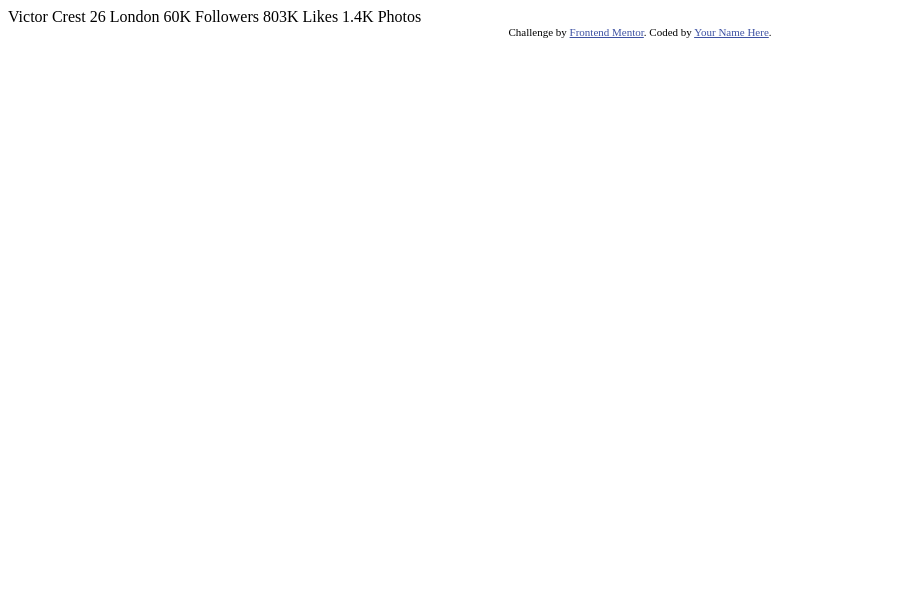
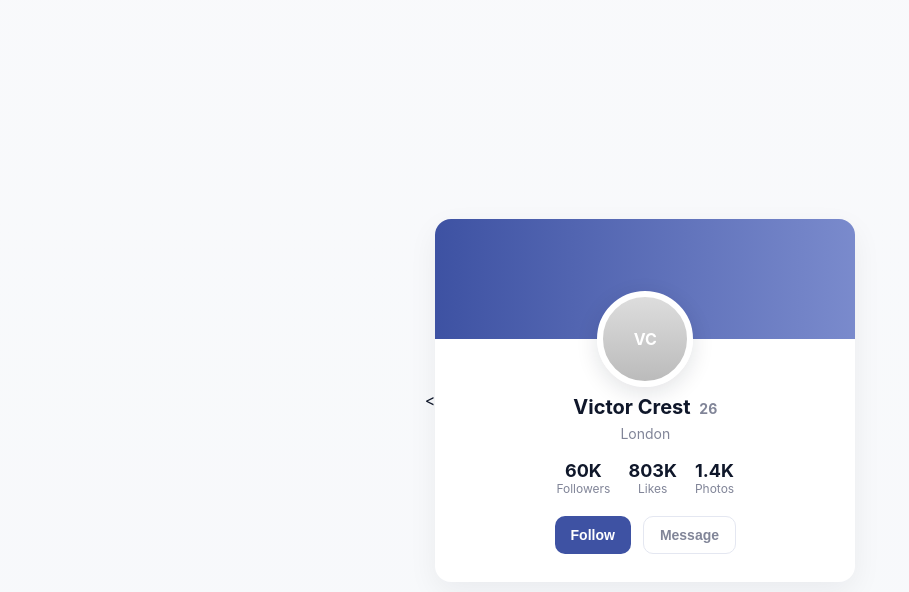
Before and after one commit to paulmehmet/Frontend-version-control-task-Paul-Mercy-.B., a plain HTML site: page index.html in a window 1280 px wide. Shown: the whole page, without its empty margins (0-909 px from the left). Drawn offline with Linux system fonts and the light colour scheme.

Commit message:
index.html,style.css,script.js

```diff
--- a/index.html
+++ b/index.html
@@ -1,35 +1,48 @@
-<!DOCTYPE html>
+<<!DOCTYPE html>
 <html lang="en">
 <head>
-  <meta charset="UTF-8">
-  <meta name="viewport" content="width=device-width, initial-scale=1.0">
+  <meta charset="utf-8" />
+  <meta name="viewport" content="width=device-width, initial-scale=1" />
+  <title>Profile Card Component</title>
+  <link rel="icon" type="image/png" sizes="32x32" href="./images/favicon-32x32.png">
+  <link rel="stylesheet" href="style.css">
+</head>
 
-  <link rel="icon" type="image/png" sizes="32x32" href="./images/favicon-32x32.png">
+<body>
+  <article class="card" aria-label="User profile card">
+    <div class="hero">
+      <div class="avatar" id="avatar">VC</div>
+    </div>
 
-  <title>Frontend Mentor | Profile card component</title>
+    <div class="content">
+      <div class="name" id="name">Victor Crest
+        <small>26</small>
+      </div>
+      <div class="sub" id="location">London</div>
 
+      <div class="stats">
+        <div class="stat">
+          <div class="num" id="followers">60K</div>
+          <div class="label">Followers</div>
+        </div>
+        <div class="stat">
+          <div class="num" id="likes">803K</div>
+          <div class="label">Likes</div>
+        </div>
+        <div class="stat">
+          <div class="num" id="photos">1.4K</div>
+          <div class="label">Photos</div>
+        </div>
+      </div>
 
-  <style>
-    .attribution { font-size: 11px; text-align: center; }
-    .attribution a { color: hsl(228, 45%, 44%); }
-  </style>
-</head>
-<body>
-  Victor Crest
-  26
-  London
+      <div class="actions">
+        <button class="btn-follow" id="followBtn" aria-pressed="false">Follow</button>
+        <button class="btn-message" id="messageBtn">Message</button>
+      </div>
+    </div>
 
-  60K
-  Followers
+  </article>
 
-  803K
-  Likes
-
-  1.4K
-  Photos
-  <div class="attribution">
-    Challenge by <a href="https://www.frontendmentor.io?ref=challenge" target="_blank">Frontend Mentor</a>.
-    Coded by <a href="#">Your Name Here</a>.
-  </div>
+  <script src="script.js"></script>
 </body>
 </html>
--- a/script.js
+++ b/script.js
@@ -0,0 +1,69 @@
+
+function formatCompact(n) {
+  if (n >= 1_000_000) return (n / 1_000_000).toFixed(1).replace(/\.0$/, "") + "M";
+  if (n >= 1000) return (n / 1000).toFixed(n % 1000 === 0 ? 0 : 1).replace(/\.0$/, "") + "K";
+  return String(n);
+}
+
+const state = {
+  name: "Victor Crest",
+  age: 26,
+  location: "London",
+  followers: 60000,
+  likes: 803000,
+  photos: 1400,
+  following: false
+};
+
+function render() {
+  document.getElementById("name").innerHTML = `${state.name} <small>${state.age}</small>`;
+  document.getElementById("location").textContent = state.location;
+  document.getElementById("followers").textContent = formatCompact(state.followers);
+  document.getElementById("likes").textContent = formatCompact(state.likes);
+  document.getElementById("photos").textContent = formatCompact(state.photos);
+
+  const btn = document.getElementById("followBtn");
+  btn.textContent = state.following ? "Following" : "Follow";
+  btn.setAttribute("aria-pressed", state.following);
+}
+
+function toggleFollow() {
+  const before = state.followers;
+  state.following = !state.following;
+  state.followers += state.following ? 1 : -1;
+  animateNumber("followers", before, state.followers, 400);
+  render();
+}
+
+
+function animateNumber(id, from, to, duration) {
+  const el = document.getElementById(id);
+  const start = performance.now();
+
+  function step(now) {
+    const t = Math.min(1, (now - start) / duration);
+    const val = Math.round(from + (to - from) * t);
+    el.textContent = formatCompact(val);
+    if (t < 1) requestAnimationFrame(step);
+  }
+
+  requestAnimationFrame(step);
+}
+
+
+function messageUser() {
+  const msg = prompt(`Send a message to ${state.name}:`, `Hi ${state.name}!`);
+  if (msg) alert(`Message sent: "${msg}"`);
+}
+
+
+document.getElementById("avatar").addEventListener("click", () => {
+  const el = document.getElementById("avatar");
+  el.textContent = Math.random() > 0.5 ? "VC" : "V";
+  el.style.background = "linear-gradient(180deg,#cfd9ff,#99a9ff)";
+});
+
+document.getElementById("followBtn").addEventListener("click", toggleFollow);
+document.getElementById("messageBtn").addEventListener("click", messageUser);
+
+render();
--- a/style.css
+++ b/style.css
@@ -0,0 +1,129 @@
+:root {
+  --bg: hsl(228 30% 98%);
+  --card: #fff;
+  --muted: hsl(228 10% 55%);
+  --accent: hsl(228 45% 44%);
+  --soft: hsl(228 30% 92%);
+  font-family: Inter, sans-serif;
+}
+
+* { box-sizing: border-box; }
+html, body { height: 100%; margin: 0; }
+
+body {
+  display: flex;
+  align-items: center;
+  justify-content: center;
+  background: linear-gradient(180deg, var(--bg), #f7f9fb);
+  padding: 32px;
+  color: #0f172a;
+}
+
+.card {
+  width: min(420px, 95%);
+  background: var(--card);
+  border-radius: 16px;
+  overflow: hidden;
+  box-shadow: 0 10px 30px rgba(16,24,40,0.06);
+}
+
+.hero {
+  height: 120px;
+  background: linear-gradient(90deg, var(--accent), hsl(228 45% 64%));
+  position: relative;
+  display: flex;
+  align-items: flex-end;
+  justify-content: center;
+  padding-bottom: 28px;
+}
+
+.avatar {
+  width: 96px;
+  height: 96px;
+  border-radius: 50%;
+  border: 6px solid var(--card);
+  background: linear-gradient(180deg, #ddd, #bbb);
+  position: absolute;
+  bottom: -48px;
+  display: flex;
+  align-items: center;
+  justify-content: center;
+  font-weight: 700;
+  color: #fff;
+  box-shadow: 0 6px 22px rgba(16,24,40,0.12);
+  cursor: pointer;
+}
+
+.content { padding: 56px 28px 28px; text-align: center; }
+
+.name {
+  font-size: 20px;
+  font-weight: 700;
+}
+
+.name small {
+  color: var(--muted);
+  font-size: 14px;
+  margin-left: 4px;
+}
+
+.sub {
+  color: var(--muted);
+  font-size: 14px;
+  margin-top: 6px;
+}
+
+.stats {
+  display: flex;
+  justify-content: center;
+  gap: 18px;
+  margin-top: 18px;
+}
+
+.stat .num { font-weight: 700; font-size: 18px; }
+.stat .label { font-size: 12px; color: var(--muted); }
+
+.actions {
+  display: flex;
+  gap: 12px;
+  justify-content: center;
+  margin-top: 20px;
+}
+
+button {
+  padding: 10px 16px;
+  border-radius: 10px;
+  cursor: pointer;
+  font-size: 14px;
+  font-weight: 600;
+  border: none;
+  transition: 0.2s;
+}
+
+.btn-follow {
+  background: var(--accent);
+  color: white;
+}
+
+.btn-follow[aria-pressed="true"] {
+  background: #e9eefb;
+  color: var(--accent);
+  border: 1px solid var(--soft);
+}
+
+.btn-message {
+  background: transparent;
+  border: 1px solid var(--soft);
+  color: var(--muted);
+}
+
+.attribution {
+  padding: 14px;
+  text-align: center;
+  font-size: 11px;
+  color: var(--muted);
+}
+
+.attribution a {
+  color: var(--accent);
+}
```
